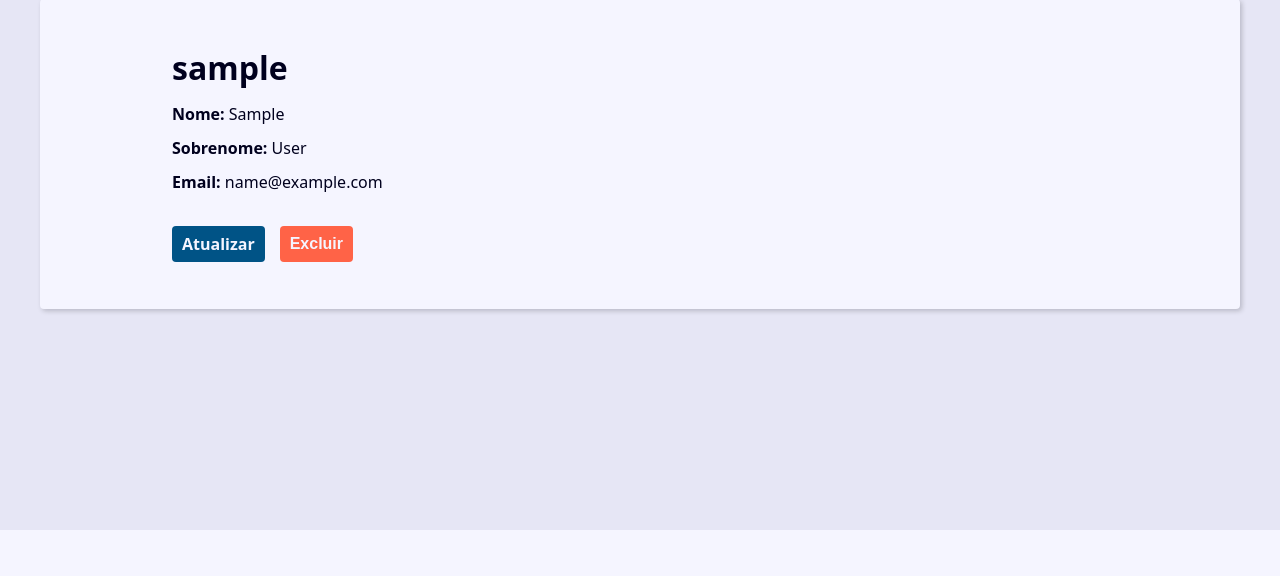
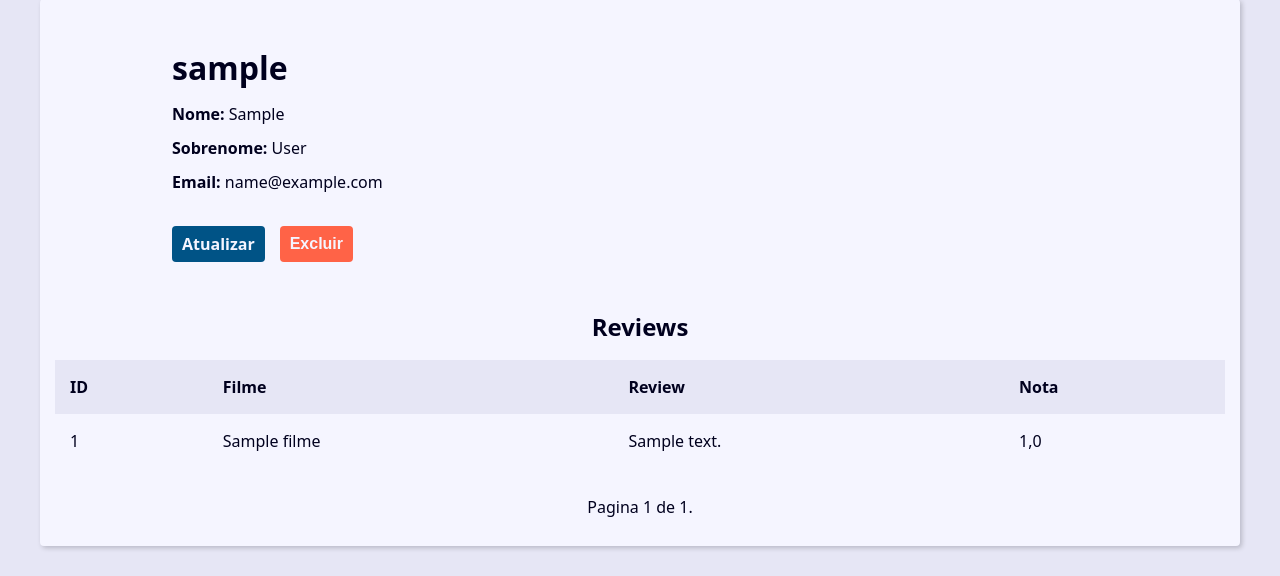
Before and after one commit to natan-ayres/IMDB-DJANGO, a Django app: page /user/info/ in a window 1280 px wide. Shown: the part 270-846 px from the top of the page. Before the commit the page ends 800 px from the top, so only its background shows below. Run offline with Django 5.2, Linux system fonts and the light colour scheme; a user stored in the database is signed in; tables that the repository leaves empty hold one stand-in row (values such as "Sample post").

Commit message:
Reviews do Usuário no Perfil
Adcionado Tabela com Reviews na página de Usuário

```diff
--- a/app/templates/app/user.html
+++ b/app/templates/app/user.html
@@ -30,6 +30,41 @@
           </div>
       </div>
     </div>
+  <div class="responsive-table">
+    <table class="contacts-table">
+      <caption class="table-caption ">
+        Reviews
+      </caption>
+
+      <thead>
+        <tr class="table-row table-row-header">
+          <th class="table-header">ID</th>
+          <th class="table-header">Filme</th>
+          <th class="table-header">Review</th>
+          <th class="table-header">Nota</th>
+        </tr>
+      </thead>
+
+      <tbody>
+        {% for review in page_obj %}
+          <tr class="table-row">
+            <td class="table-cel">
+                {{ review.id }}
+            </td>
+            <td class="table-cel">
+              {{ review.filme }}
+            </td>
+            <td class="table-cel">
+              {{ review.review }}
+            </td>
+            <td class="table-cel">
+              {{ review.nota }}
+            </td>
+          </tr>
+        {% endfor %}
+      </tbody>
+    </table>
+  </div>
     <script>
         function openPopup() {
           document.getElementById("popup-overlay").style.display = "block";
--- a/app/views.py
+++ b/app/views.py
@@ -1,9 +1,10 @@
 from django.core.paginator import Paginator
 from django.contrib import messages
 from django.db.models import Q
+from django.contrib.auth.decorators import login_required
 from django.shortcuts import get_object_or_404, redirect, render
 from django.contrib.auth.forms import AuthenticationForm
-from app.models import Filmes
+from app.models import Filmes, Reviews
 
 def index(request):
     filmes = Filmes.objects \
@@ -73,14 +74,25 @@
         context
     )
 
+@login_required
 def infouser(request):
     user = request.user
     site_title = f'{user.username} - '
 
+    reviews = Reviews.objects.filter(usuario=request.user).order_by('-id')
+
+    paginator = Paginator(reviews, 10)
+    page_number = request.GET.get(("page"))
+    page_obj = paginator.get_page(page_number)
+
+
     context = {
+        'page_obj': page_obj,
         'app': user,
         'site_title': site_title
     }
+
+
 
     return render(
         request,
```
Also changed, not shown: base_static/global/css/style.css (line endings or trailing spaces).
